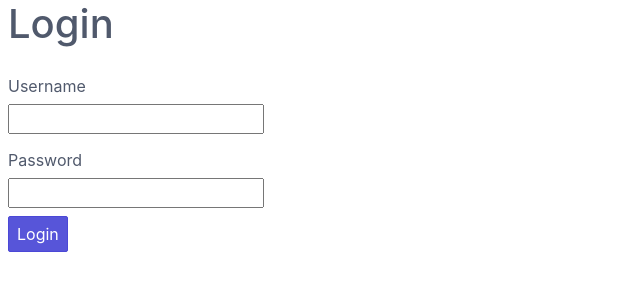
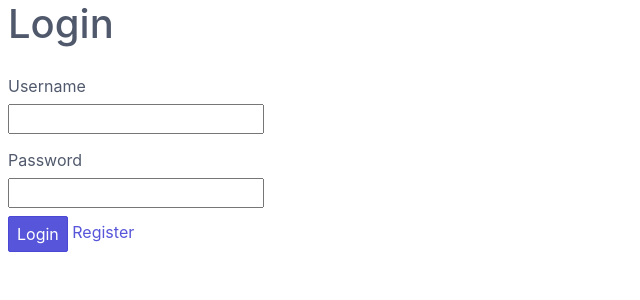
Before and after one commit to wichmannpas/todoscheduler, a Django app: template base/templates/registration/login.html in a window 1280 px wide. Shown: the top 300 px of the page, without its empty margins (0-640 px from the left). Run offline with Django 3.2, Linux system fonts and the light colour scheme; the template is opened without the code that fills it, so the values that code supplies are empty, except form fields; tables that the repository leaves empty hold one stand-in row (values such as "Sample post"); form fields are guessed from the names that the template uses; some libraries are stand-ins or nearby versions.

Commit message:
Add registration link on login page

```diff
--- a/base/templates/registration/login.html
+++ b/base/templates/registration/login.html
@@ -46,5 +46,8 @@
       </div>
     {% endfor %}
     <input type="submit" class="btn btn-primary" value="{% trans 'Login' %}" />
+    <a href="{% url 'registration_register' %}">
+      {% trans 'Register' %}
+    </a>
   </form>
 {% endblock content %}
```
